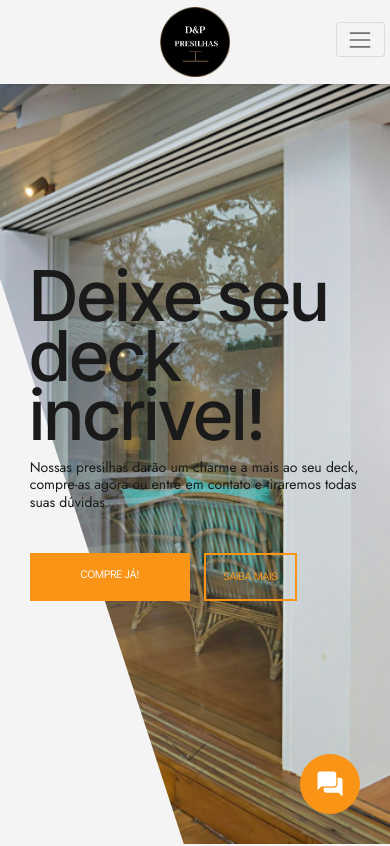
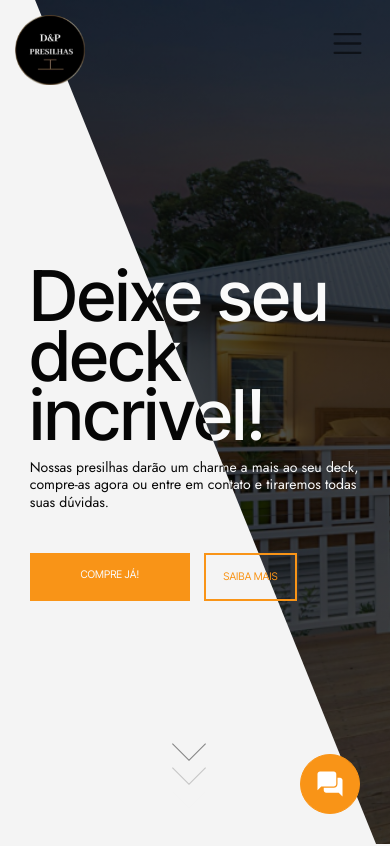
Before and after one commit to AdrielFF/JPPresilhas, a website with bundled scripts: page src/index.html in a window 390 px wide. Shown: the top 846 px of the page. Built offline with nearby package versions, Linux system fonts and the light colour scheme.

Commit message:
feat: add responsive navbar

```diff
--- a/src/assets/js/header.js
+++ b/src/assets/js/header.js
@@ -72,5 +72,4 @@ document.addEventListener( 'DOMContentLoaded', function () {
   sections.forEach(el =>  {
     observer.observe(el)
   })
-
 })
--- a/src/assets/scss/main.scss
+++ b/src/assets/scss/main.scss
@@ -135,21 +135,28 @@
     height: 120px;
     margin-bottom: -80px;
     transition: width .3s, height .3s;
+    z-index: 1;
 
     @media (max-width: 664px) {
       width: 70px;
       height: 70px;
-      margin: 0 auto;
+      position: absolute;
+      top: 15px;
+      left: 15px;
+    }
+  }
+
+  & .navbar-nav {
+    @media (max-width: 664px) {
+      height: 280px;
+      justify-content: end;
+      padding: 1.5rem 0;
     }
   }
 
   & .nav-item {
     @media (max-width: 664px) {
-      width: 100%;
-
-      &:first-of-type {
-        margin-top: 1rem;
-      }
+      width: 50%;
     }
 
     & .nav-link {
@@ -201,7 +208,7 @@
 
   @media (max-width: 664px) {
     height: auto;
-    box-shadow: rgba(0, 0, 0, 0.16) 0px 1px 4px;
+    background: transparent;
   }
 }
 
@@ -231,11 +238,39 @@
       max-width: 624px;
       margin-top: 2.5rem;
       height: 424px;
-      overflow: hidden;
       animation-delay: .1s;
 
+      & .text-wrapper {
+        overflow: visible;
+
+        &::before {
+          content: "";
+          display: block;
+          position: absolute;
+          left: 0;
+          top: 50%;
+          width: 157%;
+          height: 448%;
+          background-color: #f4f4f4;
+          transform: rotate(-31deg) translateY(-50%);
+          z-index: -1;
+
+          @media (max-width: 664px) {
+            width: 150%;
+            transform: rotate(-22deg) translateY(-50%);
+          }
+        }
+      }
+
+      & h1 {
+        color: #fafafa;
+        mix-blend-mode: difference;
+      }
+
       & p {
+        color: #fafafa;
         margin-bottom: 3rem;
+        mix-blend-mode: difference;
       }
 
       & .btn {
@@ -249,6 +284,7 @@
 
       @media (max-width: 664px) {
         height: auto;
+        color: #fafafa;
       }
     }
 
@@ -289,16 +325,18 @@
     }
   }
 
-  &::before {
-    content: "";
-    display: block;
-    position: absolute;
-    left: 0;
-    top: 50%;
-    width: 64%;
-    height: 153%;
-    background-color: #f4f4f4;
-    transform: rotate(-18deg) translateY(-50%);
+  @media (max-width: 664px) {
+    background:
+  linear-gradient(
+    rgba(0, 0, 0, 0.7),
+    rgba(0, 0, 0, 0.7)
+  ),
+  url("../images/hero-background.jpg");
+  background-repeat: no-repeat;
+  background-position: left;
+  background-size: cover;
+
+  background-color: #000;
   }
 }
 
@@ -973,10 +1011,26 @@ footer {
   }
 }
 
+.navbar.navbar-expand-lg {
+  background: #f4f4f4;
+
+  @media (max-width: 664px) {
+    padding: 0;
+    box-shadow: rgba(0, 0, 0, 0.12) 0px 1px 3px, rgba(0, 0, 0, 0.24) 0px 1px 2px;
+  }
+}
+
 .navbar-toggler {
   @media (max-width: 664px) {
     position: absolute;
-    right: 5px;
+    right: 15px;
     top: 22px;
+    z-index: 1;
+    border: none;
+
+    &-icon {
+      width: 2.5rem;
+      height: 2.5rem;
+    }
   }
 }
--- a/src/index.html
+++ b/src/index.html
@@ -52,7 +52,7 @@
     <div class="container">
       <div class="hero__main-content">
         <div class="hero__content-text animate__animated animate__fadeInLeft">
-          <div>
+          <div class="text-wrapper">
             <h1 class="animate__animated">Deixe seu deck incrivel!</h1>
             <div class="hero__content-text__paragrap-wrapper">
               <p class="animate__animated mt-3 lh-sm">
```
Also changed, not shown: dist/assets/css/main.css, dist/assets/images/hero-bg-2.jpg (added), dist/assets/images/hero-bg-mobile.jpg (added), dist/index.html, src/assets/css/main.css, src/assets/images/hero-bg-2.jpg (added), src/assets/images/hero-bg-mobile.jpg (added), 1 other file.
